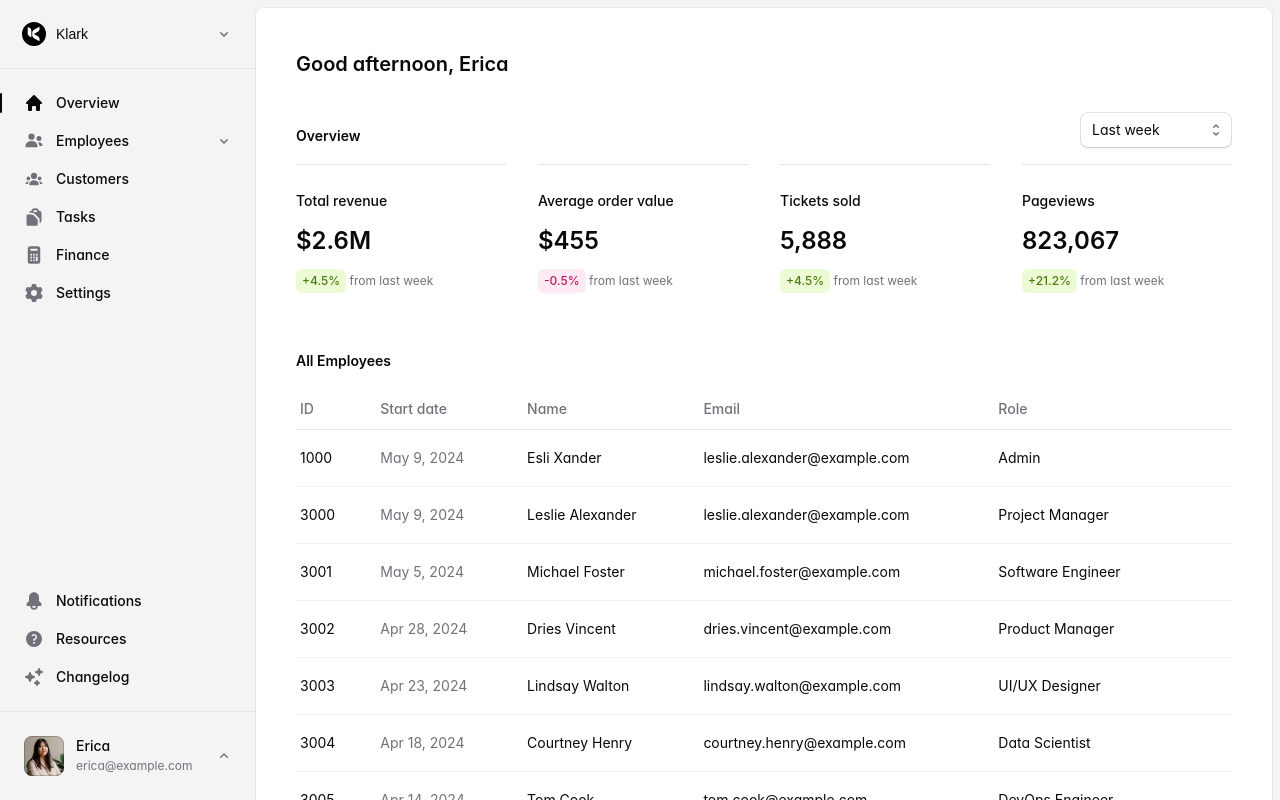
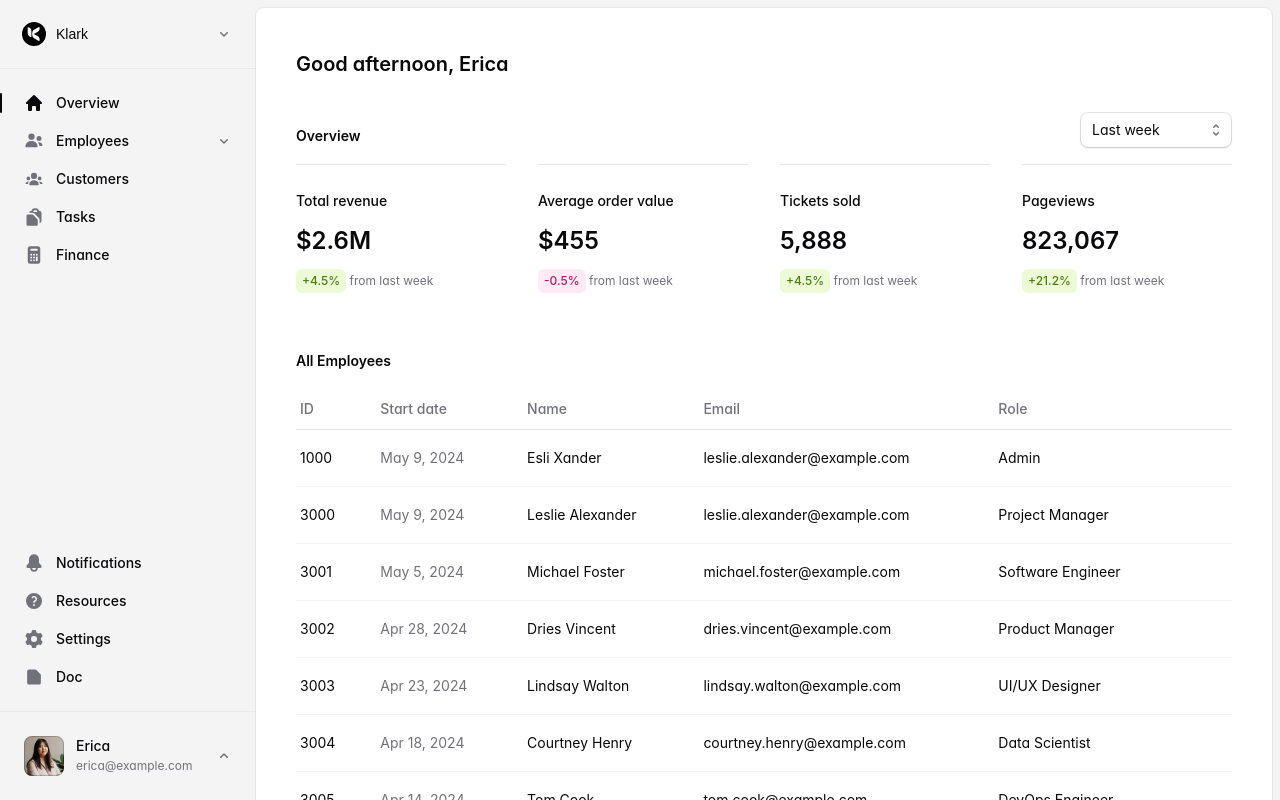
Before and after one commit to Lilianada/Klark, a Next.js app: page / in a window 1280 px wide. Shown: the top 800 px of the page. Built offline with nearby package versions, Linux system fonts and the light colour scheme; a web font is replaced by a local one.

Commit message:
update README file

```diff
--- a/src/app/application-layout.jsx
+++ b/src/app/application-layout.jsx
@@ -33,8 +33,8 @@ import {
   ClipboardIcon,
   ClockIcon,
   Cog8ToothIcon,
+  DocumentIcon,
   GlobeAltIcon,
-  InformationCircleIcon,
   LightBulbIcon,
   PlusIcon,
   ShieldCheckIcon,
@@ -46,7 +46,6 @@ import {
   Cog6ToothIcon,
   HomeIcon,
   QuestionMarkCircleIcon,
-  SparklesIcon,
 } from '@heroicons/react/20/solid'
 import { usePathname } from 'next/navigation'
 
@@ -177,14 +176,10 @@ export function ApplicationLayout({ events, children }) {
                 <CalculatorIcon />
                 <SidebarLabel>Finance</SidebarLabel>
               </SidebarItem>
-              <SidebarItem href="/settings">
-                <Cog6ToothIcon />
-                <SidebarLabel>Settings</SidebarLabel>
-              </SidebarItem>
             </SidebarSection>
 
             {/* <SidebarSection className="max-lg:hidden">
-              <SidebarHeading>Upcoming Events</SidebarHeading>
+              <SidebarHeading>Todo List</SidebarHeading>
               {events.map((event) => (
                 <SidebarItem key={event.id} href={event.url}>
                   {event.name}
@@ -203,9 +198,13 @@ export function ApplicationLayout({ events, children }) {
                 <QuestionMarkCircleIcon />
                 <SidebarLabel>Resources</SidebarLabel>
               </SidebarItem>
-              <SidebarItem href="/changelog">
-                <SparklesIcon />
-                <SidebarLabel>Changelog</SidebarLabel>
+              <SidebarItem href="/settings">
+                <Cog6ToothIcon />
+                <SidebarLabel>Settings</SidebarLabel>
+              </SidebarItem>
+              <SidebarItem href="https://github.com/Lilianada/Klark">
+                <DocumentIcon />
+                <SidebarLabel>Doc</SidebarLabel>
               </SidebarItem>
             </SidebarSection>
           </SidebarBody>
--- a/src/app/changelog/page.jsx
+++ /dev/null
@@ -1,9 +0,0 @@
-import React from 'react'
-
-export default function page() {
-  return (
-    <div>
-      Changelog
-    </div>
-  )
-}
```
Also changed, not shown: 1 other file (tests, documents, lock files or other folders).
